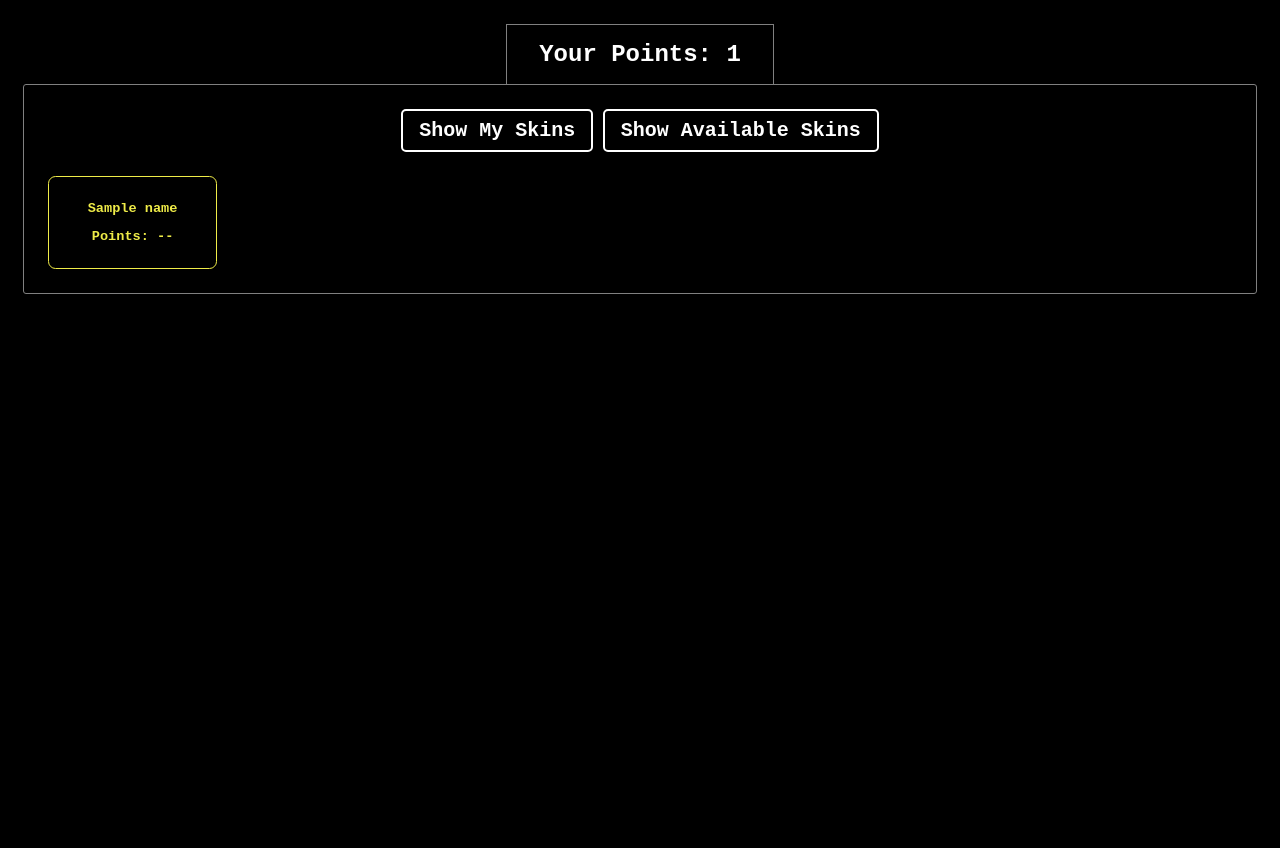
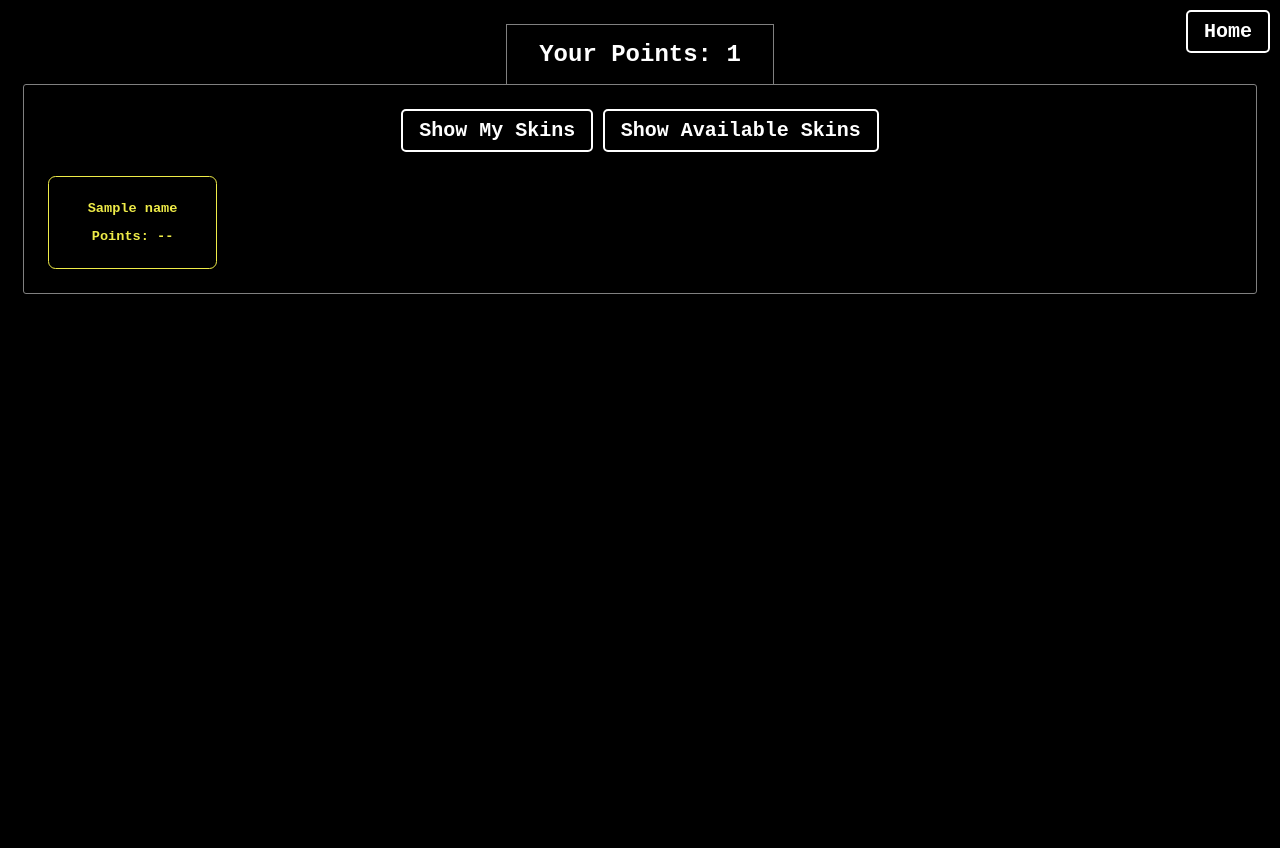
Before and after one commit to mattburke1999/KeyboardGames, a Flask app: page /skins in a window 1280 px wide. Run offline with Flask 3, Linux system fonts and the light colour scheme; the visitor is signed in with stand-in values (Sample User, id 1); a database or web service that is not in the repository returns one stand-in record (values such as "Sample title"); some libraries are stand-ins or nearby versions; some web fonts are replaced.

Commit message:
added home button to skins page

```diff
--- a/flask_app/static/css/games.css
+++ b/flask_app/static/css/games.css
@@ -140,12 +140,6 @@ h1, p, h2 {
     width: 5rem;
     color: transparent;
 }
-.home-btn {
-    position: absolute;
-    top: 10px;
-    right: 10px;
-    z-index: 20;
-}
 .game-title {
     font-size: 2.75rem;
     position: relative;
--- a/flask_app/static/css/theme.css
+++ b/flask_app/static/css/theme.css
@@ -66,3 +66,10 @@ button:hover {
     text-shadow: 3px 3px rgb(0 255 242 / 75%);
     background-color: #1d1d1d;
 }
+
+.home-btn {
+    position: absolute;
+    top: 10px;
+    right: 10px;
+    z-index: 20;
+}
--- a/flask_app/templates/skins.html
+++ b/flask_app/templates/skins.html
@@ -13,6 +13,7 @@
     </head>
     <body>
         <div class="main">
+            <a class='home-btn' href="{{ url_for('home') }}"><button>Home</button></a>
             <div class="user-points">
                 <h1>Your Points: {{ points }}</h1>
             </div>
```
